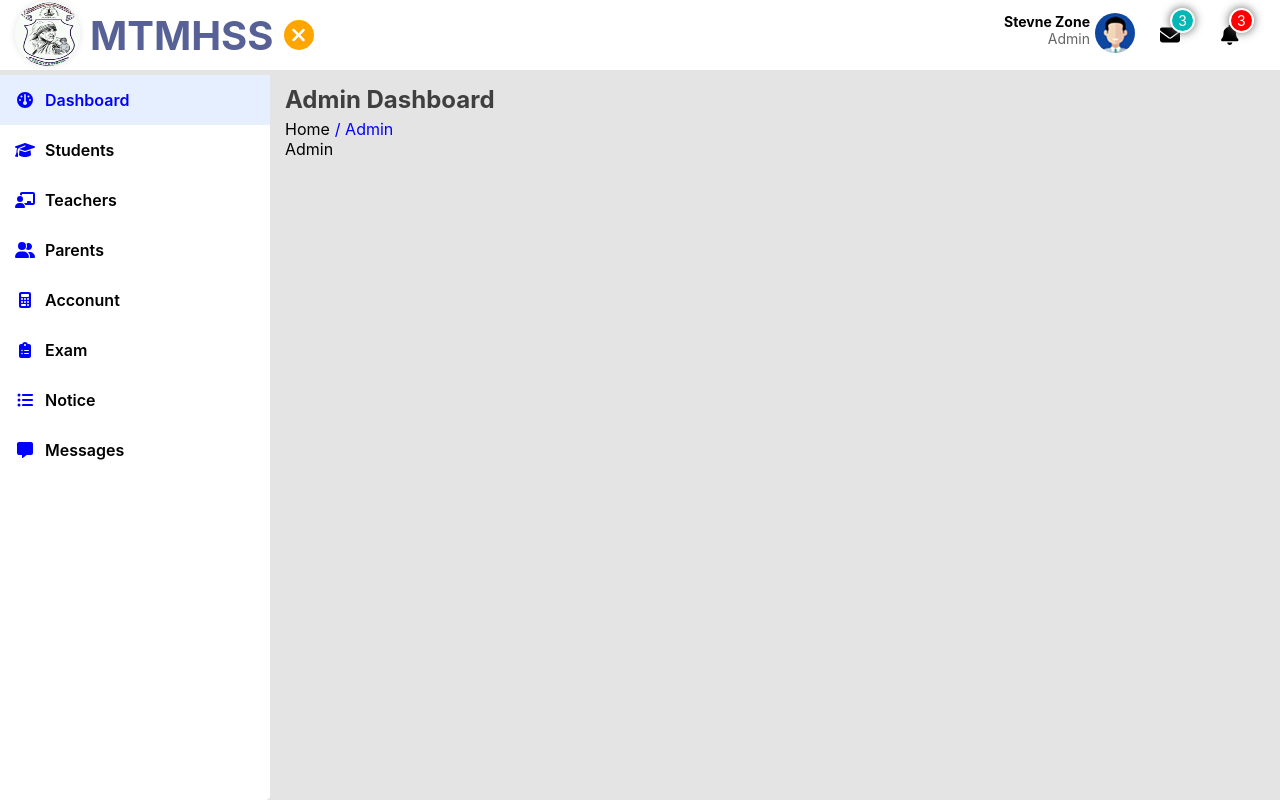
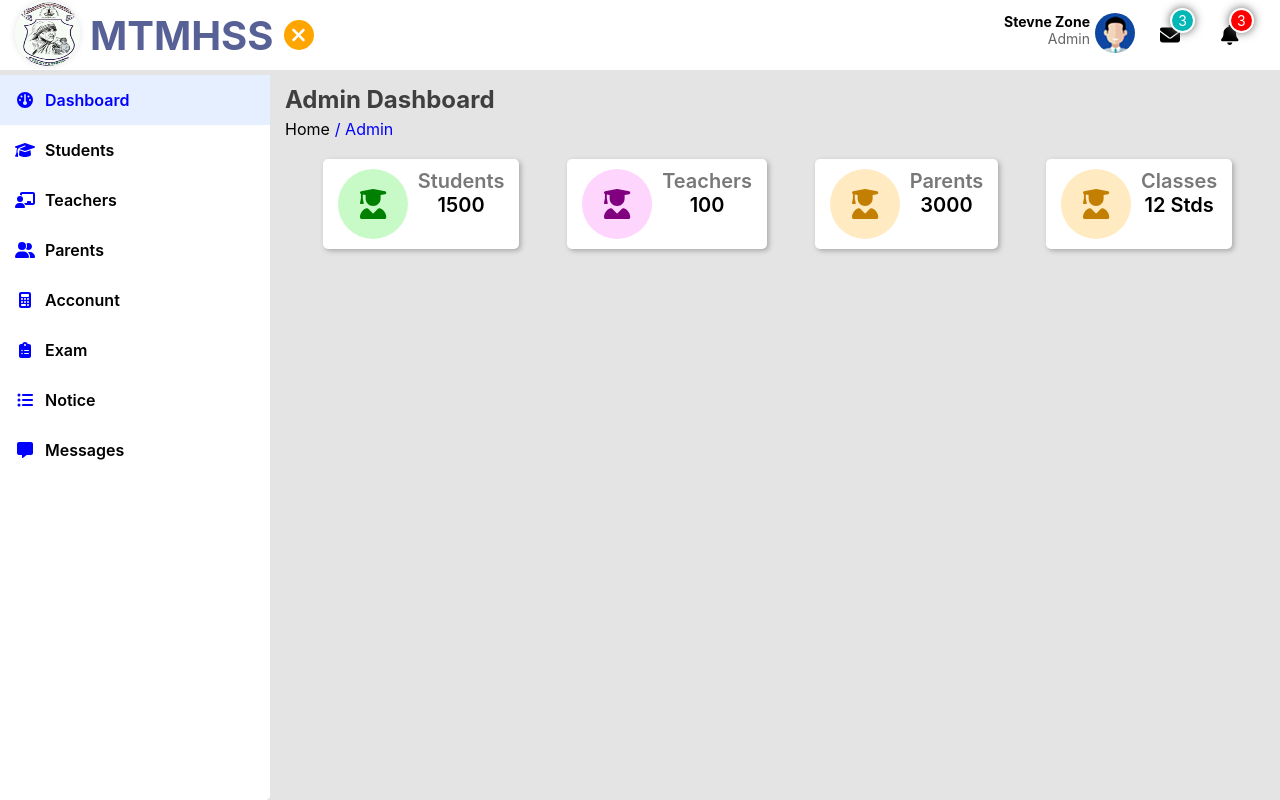
Before and after one commit to Vinoth82003/school_frontend, a React (Create React App) app: page / in a window 1280 px wide. Built offline with nearby package versions, Linux system fonts and the light colour scheme.

Commit message:
toggling the main section along with sidebar

```diff
--- a/src/Components/Admin.jsx
+++ b/src/Components/Admin.jsx
@@ -1,7 +1,53 @@
 import React from "react";
+import "../css/admin.css";
+import { FontAwesomeIcon } from "@fortawesome/react-fontawesome";
+import { faUserGraduate } from "@fortawesome/free-solid-svg-icons";
 
 const Admin = () => {
-  return <div>Admin</div>;
+  return (
+    <>
+      <main className="admin_page">
+        <ul className="counter_box">
+          <li className="counter student">
+            <div className="counter_icon">
+              <FontAwesomeIcon icon={faUserGraduate} />
+            </div>
+            <div className="counter_details">
+              <p className="counter_name">Students</p>
+              <p className="counter_count">1500</p>
+            </div>
+          </li>
+          <li className="counter teachers">
+            <div className="counter_icon">
+              <FontAwesomeIcon icon={faUserGraduate} />
+            </div>
+            <div className="counter_details">
+              <p className="counter_name">Teachers</p>
+              <p className="counter_count">100</p>
+            </div>
+          </li>
+          <li className="counter parents">
+            <div className="counter_icon">
+              <FontAwesomeIcon icon={faUserGraduate} />
+            </div>
+            <div className="counter_details">
+              <p className="counter_name">Parents</p>
+              <p className="counter_count">3000</p>
+            </div>
+          </li>
+          <li className="counter parents">
+            <div className="counter_icon">
+              <FontAwesomeIcon icon={faUserGraduate} />
+            </div>
+            <div className="counter_details">
+              <p className="counter_name">Classes</p>
+              <p className="counter_count">12 Stds</p>
+            </div>
+          </li>
+        </ul>
+      </main>
+    </>
+  );
 };
 
 export default Admin;
--- a/src/Components/Section.jsx
+++ b/src/Components/Section.jsx
@@ -16,7 +16,7 @@ const Section = () => {
   };
   return (
     <>
-      <section className="main_section">
+      <section className={`main_section ${value.isSidebar ? "active" : ""}`}>
         <header className="head">
           <h1 className="dashborad_name">Admin dashboard</h1>
           <div className="path">
--- /dev/null
+++ b/src/css/admin.css
@@ -0,0 +1,60 @@
+.counter_box {
+  padding: 10px;
+  display: flex;
+  align-items: center;
+  justify-content: space-evenly;
+  gap: 20px;
+  flex-wrap: wrap;
+  margin-top: 10px;
+}
+
+.counter {
+  background: #fff;
+  padding: 10px 15px;
+  display: flex;
+  align-items: flex-start;
+  gap: 10px;
+  border-radius: 5px;
+  box-shadow: 2px 2px 5px #aaaaaa;
+}
+
+.counter.student {
+  --bg: #c8fac8;
+  --clr: #008000;
+}
+
+.counter.teachers {
+  --bg: #fdd5fd;
+  --clr: #800080;
+}
+
+.counter.parents {
+  --bg: #ffeac2;
+  --clr: #c27f01;
+}
+
+.counter_icon {
+  display: flex;
+  align-items: center;
+  justify-content: center;
+  width: 70px;
+  height: 70px;
+  border-radius: 50%;
+  background: var(--bg);
+  color: var(--clr);
+  font-size: 30px;
+}
+
+.counter_details {
+  font-size: 20px;
+  font-weight: 600;
+}
+
+.counter_name {
+  color: #797878;
+  text-transform: capitalize;
+}
+
+.counter_count {
+  text-align: center;
+}
--- a/src/css/section.css
+++ b/src/css/section.css
@@ -5,6 +5,12 @@
   width: calc(100vw - 275px);
   min-height: calc(100vh - 75px);
   padding: 10px;
+  transition: all 0.3s;
+}
+
+.main_section.active {
+  left: 75px;
+  width: calc(100vw - 75px);
 }
 
 .dashborad_name {
```
